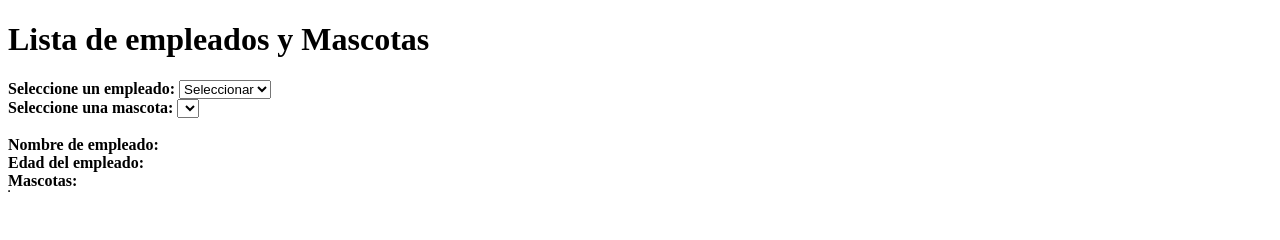
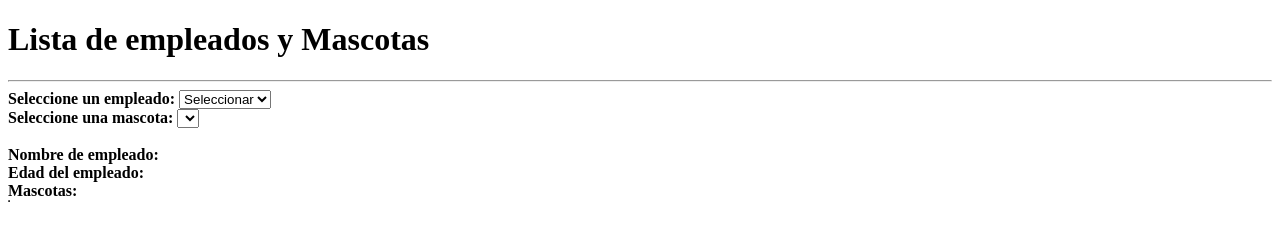
Before and after one commit to edganime96/jsonlist, a plain HTML site: page index.html in a window 1280 px wide. Drawn offline with Linux system fonts and the light colour scheme; no server answers.

Commit message:
separador <hr> agregado en HTML, url modificada en js

```diff
--- a/index.html
+++ b/index.html
@@ -9,12 +9,12 @@
 <body>
 
 	<h1>Lista de empleados y Mascotas</h1>
+	<hr>
 	<strong>Seleccione un empleado:</strong>
 	<select id="empleados" onchange="mostrarMascota();mostrarMascotaTable();mostrarInfoEmpleado();" ></select>
 	<br>
 	<strong>Seleccione una mascota:</strong>
 	<select id="mascotas"></select>
-
 	<br><br>
 	<b>Nombre de empleado:</b> <span id="sNombre"> </span>
 	<br>
--- a/js/list.js
+++ b/js/list.js
@@ -3,7 +3,7 @@ var urlGeneral = 'https://edganime96.github.io/jsonlist';
 
 function cargarEmpleados()
 {
-	var url = urlGeneral + 'employees3.json';
+	var url = urlGeneral + '../ajax/employees3.json';
 	var $empleados = $("#empleados");
 	$empleados.find('option').remove().end();
 	$empleados.append($("<option />").val(-1).text('Seleccionar'));
```
